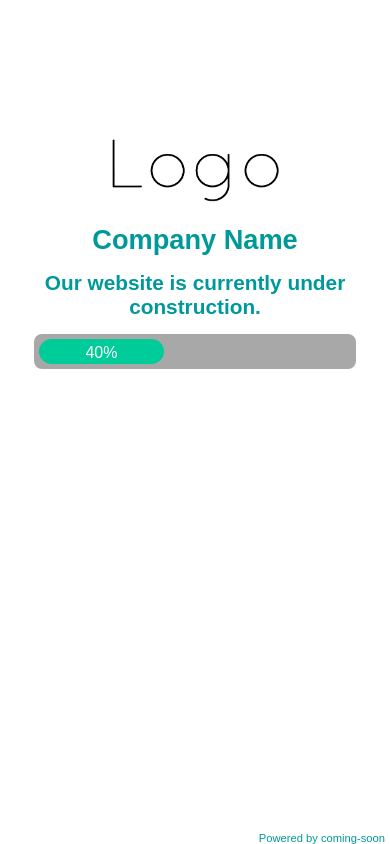
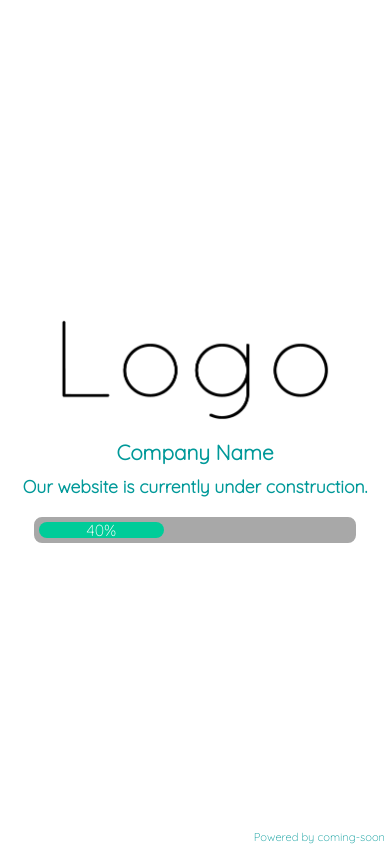
Before and after one commit to YC/coming-soon, a plain HTML site: page index.html in a window 390 px wide. Drawn offline with Linux system fonts and the light colour scheme.

Commit message:
Positioning Changes
- Vertical Align (with Table) is now Used
- Image Width Changes
- Minor Responsive Stylesheet Changes
- Font Family Fixes

```diff
--- a/index.html
+++ b/index.html
@@ -12,19 +12,18 @@
 
     h1,h2,img,h3,body,html {margin:0;padding:0;} /*Basic/Quick CSS Reset*/
 
-    #mainpg
-    {
-        margin:0 auto;
-        font-family:inherit; /*Inherit Parent Font*/
-        width:100%;
-        position:absolute; top:0; bottom:0; left:0; right:0;
-        margin:auto; height:70%;
-        /*Centering - http://blog.themeforest.net/tutorials/vertical-centering-with-css/*/
-        }
+	html
+	{
+		height:100%;
+	}
 
-    body{
-        font-family: 'Quicksand Light', sans-serif; /*Default Font*/
+    body
+	{
+        font-family: 'Quicksand', sans-serif; /*Default Font*/
+		width:100%;
+		height:100%;
 		text-align:center; /*Align Text to Center*/
+		display:table;
 		font-weight: 300; /*Use Light Variation of Font*/
 		color:#099; /*Text Colour*/
 		-moz-animation: fadeinelement 3s; /*Mozilla*/
@@ -32,9 +31,16 @@
 		-o-animation: fadeinelement 3s; /*Opera*/
 		-ms-animation: fadeinelement 3s; /*Microsoft*/
 		animation: fadeinelement 3s; /*Main*/
-        width:100%;
 		background-color:#fff; /*Background Colour of Page*/
     }
+
+	#main
+    {
+        font-family:inherit; /*Inherit Parent Font*/
+		vertical-align:middle;
+		display:table-cell;
+		text-align:center;
+	}
 
     #progress
 	{
@@ -58,7 +64,6 @@
 		-ms-animation: proanimate 5s; /*Microsoft*/
 		animation: proanimate 5s; /*Main*/
 	}
-
     h2,h1
 	{
 		color:inherit; /*Inherit Colours from Body*/
@@ -68,12 +73,15 @@
 		-o-transition-duration:.6s; /*Opera*/
 		-webkit-transition-duration:.6s; /*Webkit*/
 		transition-duration:.6s; /*Main*/
-        margin:15px 0; /*Top/Bottom Margin for Space*/
+        margin:10px 0; /*Top/Bottom Margin for Space*/
     }/*h2:hover{color:#099;}*/
-
+    h2
+	{
+		margin-bottom:20px;
+	}
     img
 	{
-		width:30%; /*Define Image Fluid Width*/
+		width:25%; /*Define Image Fluid Width*/
 		border:0; /*For IE*/
 	}
 
@@ -179,7 +187,7 @@
     {
         background-color:#fff; /*Page Background Colour*/
         color:#099; /*Page Text Colour*/
-        font-family: 'Quicksand Light', sans-serif; /*Font, Please Also Change Font Embed Link at Top of Page*/
+        font-family: 'Quicksand', sans-serif; /*Font, Please Also Change Font Embed Link at Top of Page*/
     }
 
     #barpercent h3
@@ -207,10 +215,10 @@
 
 <style>
     /*Responsive Stylesheet*/
-    @media screen and (max-width:600px)
+    @media screen and (max-width:700px)
     {
     img{
-        width:50%;
+        width:40%;
     }
     h1
     {
@@ -233,7 +241,7 @@
 
     }
 
-     @media screen and (max-width:300px)
+     @media screen and (max-width:400px)
     {
     img{
         width:80%;
@@ -255,7 +263,8 @@
 
     h3
     {
-        font-size:.8em;
+        white-space:nowrap;
+
     }
 
     }
@@ -264,7 +273,7 @@
 	<!--Title of Page--><title>Coming Soon</title>
 	</head>
 	<body>
-        <div id="mainpg"> <!--Start Page Container-->
+        <div id="main"> <!--Start Page Container-->
             <img src="logo.png" alt=""> <!--Logo-->
 			<h1>Company Name</h1>
 			<h2>Our website is currently under construction. </h2>
```
